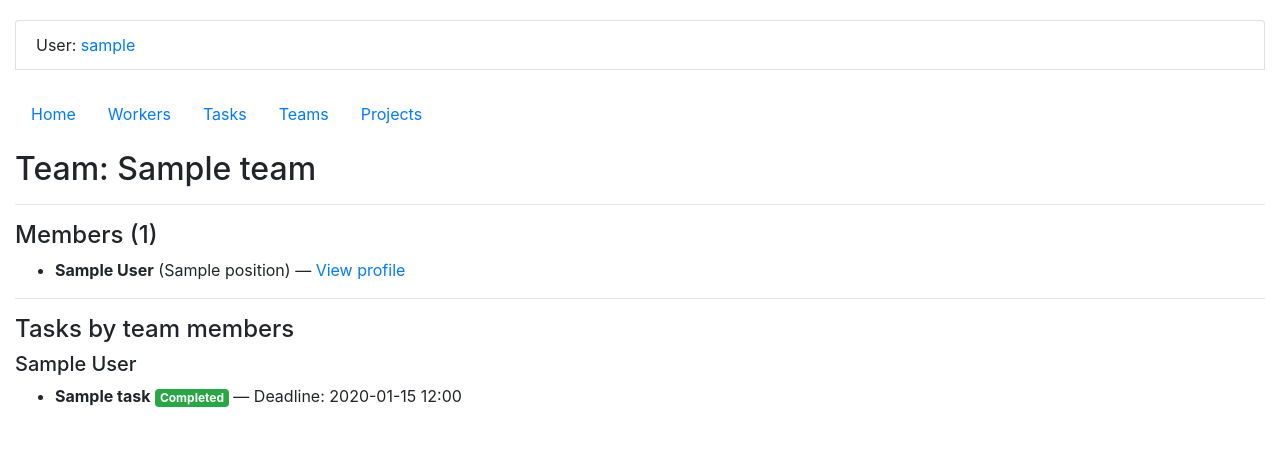
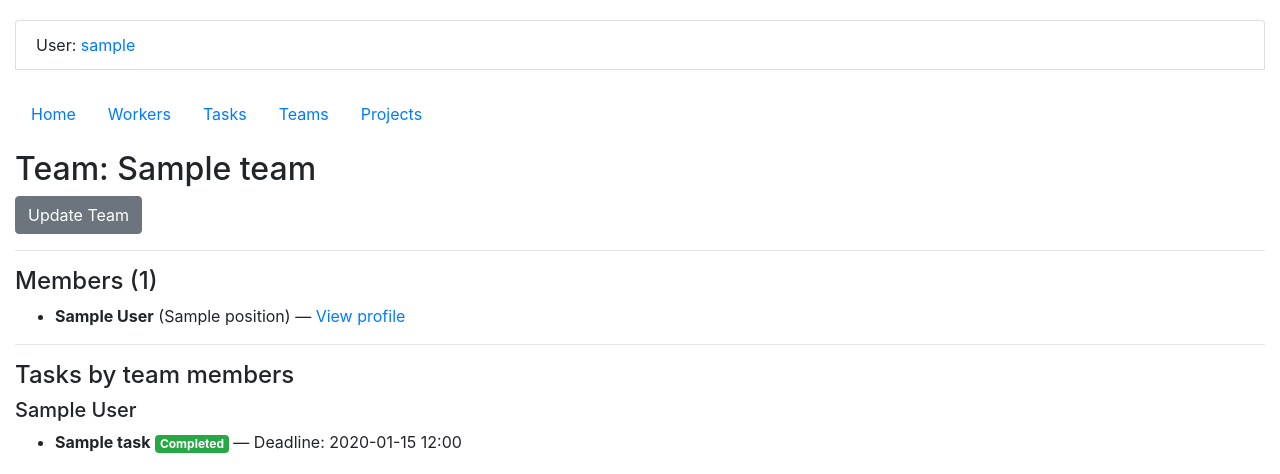
Before and after one commit to DLisovyi94/Task-manager-for-IT-companies, a Django app: page /teams/1/ in a window 1280 px wide. Shown: the top 474 px of the page. Run offline with Django 5.2, Linux system fonts and the light colour scheme; a user stored in the database is signed in; tables that the repository leaves empty hold one stand-in row (values such as "Sample post"); parts of the project's set-up code (start-up, migrations or seed data) failed here and were passed over.

Commit message:
feat: Add page button - "update team" and page "update team"

```diff
--- a/task/urls.py
+++ b/task/urls.py
@@ -16,6 +16,7 @@ from .views import (
     TaskDeleteView,
     TeamDetailView,
     TeamCreateView,
+    TeamUpdateView,
 )
 
 urlpatterns = [
@@ -36,7 +37,7 @@ urlpatterns = [
     path("teams/", TeamListView.as_view(), name="team_list"),
     path("teams/<int:pk>/", TeamDetailView.as_view(), name="team-detail"),
     path("teams/create/", TeamCreateView.as_view(), name="team-create"),
-    # path("teams/<int:pk>/update/", TeamUpdateView.as_view(), name="team-update"),
+    path("teams/<int:pk>/update/", TeamUpdateView.as_view(), name="team-update"),
     # path("teams/<int:pk>/delete/", TeamDeleteView.as_view(), name="team-delete"),
     path("projects/", ProjectListView.as_view(), name="project_list"),
 ]
--- a/task/views.py
+++ b/task/views.py
@@ -5,7 +5,8 @@ from django.urls import reverse_lazy
 from django.views import generic
 from django.views.generic import ListView, CreateView, DetailView
 
-from task.forms import WorkerCreationForm, WorkerUpdateForm, TaskCreationForm, TaskUpdateForm, TeamCreationForm
+from task.forms import WorkerCreationForm, WorkerUpdateForm, TaskCreationForm, TaskUpdateForm, TeamCreationForm, \
+    TeamUpdateForm
 from task.models import Position, Worker, TaskType, Task, Tag, Team, Project
 
 
@@ -127,6 +128,13 @@ class TeamCreateView(LoginRequiredMixin, CreateView):
     success_url = reverse_lazy("task:team_list")
 
 
+class TeamUpdateView(LoginRequiredMixin, generic.UpdateView):
+    model = Team
+    form_class = TeamUpdateForm
+    template_name = "task/team_form.html"
+    success_url = reverse_lazy("task:team_list")
+
+
 
 
 # class TaskUpdateView(LoginRequiredMixin, generic.UpdateView):
--- a/templates/task/team_detail.html
+++ b/templates/task/team_detail.html
@@ -5,7 +5,7 @@
 
   <div class="mb-3">
 {#    <a href="{% url 'task:team-delete' pk=team.id %}" class="btn btn-danger">Delete Team</a>#}
-{#    <a href="{% url 'task:team-update' pk=team.id %}" class="btn btn-secondary">Update Team</a>#}
+    <a href="{% url 'task:team-update' pk=team.id %}" class="btn btn-secondary">Update Team</a>
   </div>
 
   <hr>
--- a/templates/task/team_list.html
+++ b/templates/task/team_list.html
@@ -1,4 +1,4 @@
-{% extends "base.html" %}
+н{% extends "base.html" %}
 {% load crispy_forms_filters %}
 
 {% block content %}
```
Also changed, not shown: task/forms.py (+9 -0 lines).
